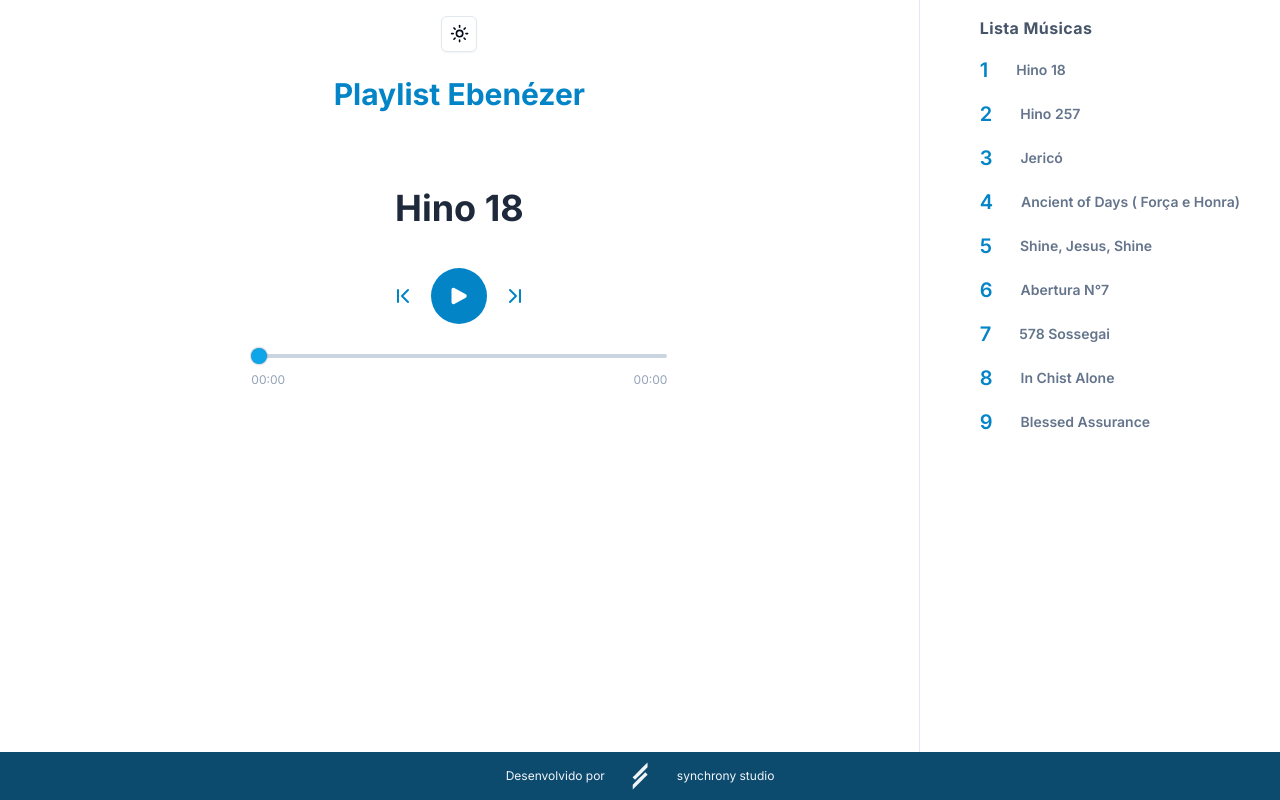
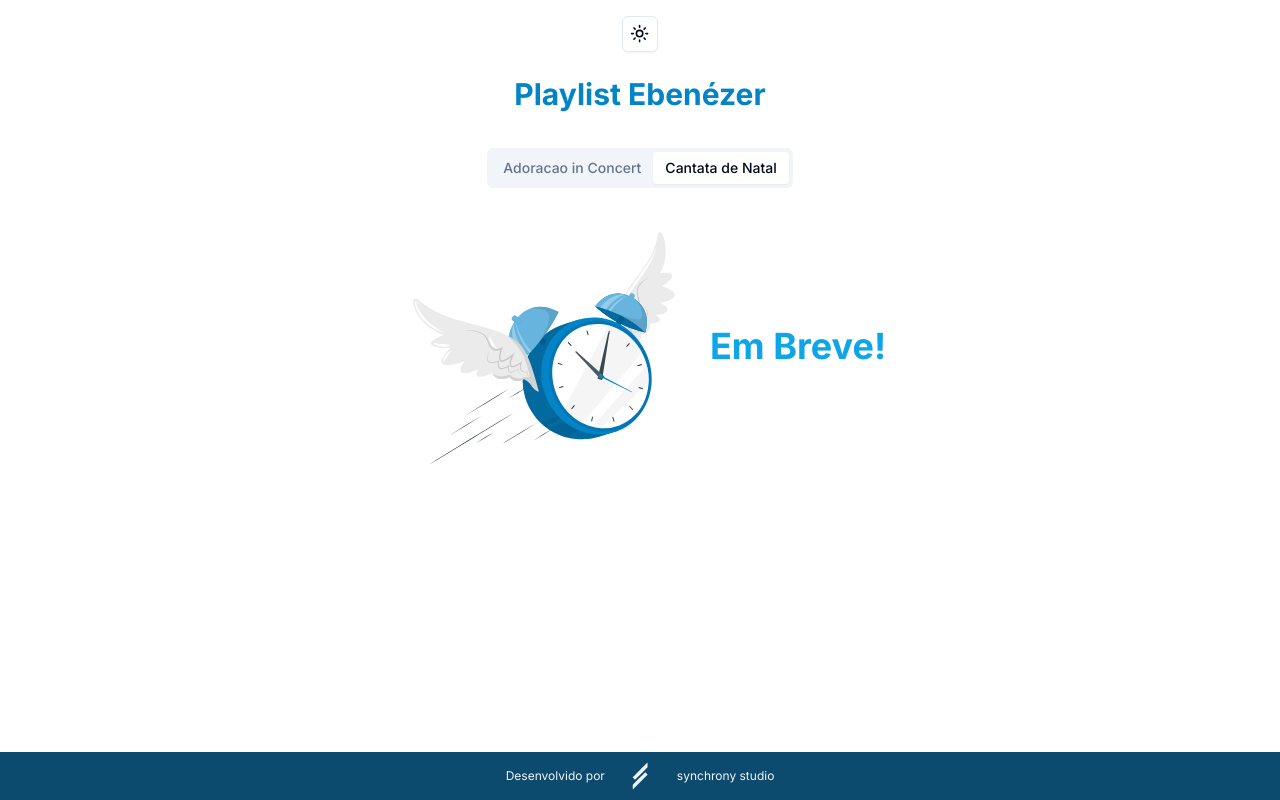
Before and after one commit to matheusbanqueiro/ebenezer, a Next.js app: page / in a window 1280 px wide. Built offline with nearby package versions, Linux system fonts and the light colour scheme.

Commit message:
Feat: adicao toggle

```diff
--- a/package.json
+++ b/package.json
@@ -13,6 +13,7 @@
     "@radix-ui/react-dropdown-menu": "^2.1.1",
     "@radix-ui/react-icons": "^1.3.0",
     "@radix-ui/react-slot": "^1.1.0",
+    "@radix-ui/react-tabs": "^1.1.0",
     "class-variance-authority": "^0.7.0",
     "clsx": "^2.1.1",
     "lucide-react": "^0.408.0",
--- a/src/app/page.tsx
+++ b/src/app/page.tsx
@@ -1,10 +1,91 @@
 "use client";
 import ListMusic from "@/components/list-music";
 import PlayerMusic from "@/components/player-music";
+import { Tabs, TabsList, TabsTrigger, TabsContent } from "@/components/ui/tabs";
 import { ModeToggle } from "@/components/ui/toggle-mode";
 import Image from "next/image";
 
 export default function Home() {
+
+  const musicsAdoracaoInConcert = [
+    {
+      music: "/assets/music/hino18.mpga",
+      name: "Hino 18",
+    },
+    {
+      music: "/assets/music/hino257.mpga",
+      name: "Hino 257",
+    },
+    {
+      music: "/assets/music/jerico.mpga",
+      name: "Jericó",
+    },
+    {
+      music: "/assets/music/forca.mpga",
+      name: "Ancient of Days ( Força e Honra)",
+    },
+    {
+      music: "/assets/music/shine.mpga",
+      name: "Shine, Jesus, Shine",
+    },
+    {
+      music: "/assets/music/abertura7.mpga",
+      name: "Abertura N°7",
+    },
+    {
+      music: "/assets/music/sossegai.mpga",
+      name: "578 Sossegai",
+    },
+    {
+      music: "/assets/music/alone.mpga",
+      name: "In Chist Alone",
+    },
+    {
+      music: "/assets/music/blessed.mpga",
+      name: "Blessed Assurance",
+    },
+  ];
+  const listMusicAdoracaoInConcert = [
+    {
+      number: 1,
+      name: "Hino 18",
+    },
+    {
+      number: 2,
+      name: "Hino 257",
+    },
+    {
+      number: 3,
+      name: "Jericó",
+    },
+    {
+      number: 4,
+      name: "Ancient of Days ( Força e Honra)",
+    },
+    {
+      number: 5,
+      name: "Shine, Jesus, Shine",
+    },
+    {
+      number: 6,
+      name: "Abertura N°7",
+    },
+    {
+      number: 7,
+      name: "578 Sossegai",
+    },
+    {
+      number: 8,
+      name: "In Chist Alone",
+    },
+    {
+      number: 9,
+      name: "Blessed Assurance",
+    },
+  ];
+  const musicsCantataNatal = [];
+  const listMusicCantataNatal = [];
+
   return (
     <div className="flex flex-col min-h-screen">
       <main className="flex flex-col flex-1">
@@ -16,10 +97,34 @@ export default function Home() {
                 Playlist Ebenézer
               </h1>
             </div>
-            <PlayerMusic />
-          </div>
-          <div className="lg:border-l">
-            <ListMusic />
+            <Tabs defaultValue="cantata-natal">
+              <div className="flex justify-center mt-5">
+                <TabsList>
+                  <TabsTrigger value="adoracao-concert">Adoracao in Concert</TabsTrigger>
+                  <TabsTrigger value="cantata-natal">Cantata de Natal</TabsTrigger>
+                </TabsList>
+              </div>
+              <TabsContent value="adoracao-concert">
+                <div className="flex md:flex-row flex-col">
+                  <PlayerMusic musics={musicsAdoracaoInConcert} />
+                  <div className="lg:border-l">
+                    <ListMusic listMusic={listMusicAdoracaoInConcert} />
+                  </div>
+                </div>
+              </TabsContent>
+              <TabsContent value="cantata-natal">
+                <div className="flex md:flex-row flex-col gap-4 items-center justify-center font-bold text-sky-500 text-2xl md:text-4xl">
+                  <Image
+                    src={"/assets/storyset/cuate/time-cuate.svg"}
+                    alt={"Timer"}
+                    width={300}
+                    height={300}
+                    className=""
+                  />
+                  <p>Em Breve!</p>
+                </div>
+              </TabsContent>
+            </Tabs>
           </div>
         </div>
       </main>
--- a/src/components/list-music.tsx
+++ b/src/components/list-music.tsx
@@ -3,54 +3,20 @@ import { ReactNode, memo, useEffect, useRef, useState } from "react";
 import Image from "next/image";
 import { PlayIcon, PauseIcon } from "@heroicons/react/24/solid";
 
-type ListMusicProps = {};
+type ListMusicProps = {
+  listMusic: {
+    number: number;
+    name: string;
+  }[];
+};
 
-const ListMusic = ({}: ListMusicProps) => {
-  const musics = [
-    {
-      number: 1,
-      name: "Hino 18",
-    },
-    {
-      number: 2,
-      name: "Hino 257",
-    },
-    {
-      number: 3,
-      name: "Jericó",
-    },
-    {
-      number: 4,
-      name: "Ancient of Days ( Força e Honra)",
-    },
-    {
-      number: 5,
-      name: "Shine, Jesus, Shine",
-    },
-    {
-      number: 6,
-      name: "Abertura N°7",
-    },
-    {
-      number: 7,
-      name: "578 Sossegai",
-    },
-    {
-      number: 8,
-      name: "In Chist Alone",
-    },
-    {
-      number: 9,
-      name: "Blessed Assurance",
-    },
-  ];
-
+const ListMusic = ({ listMusic }: ListMusicProps) => {
   return (
     <div className="flex flex-col gap-4 lg:ml-5 px-0 md:px-10 ml-5 mb-5">
       <h1 className="mt-4 font-bold dark:text-slate-100 text-slate-600 tracking-wide">
         Lista Músicas
       </h1>
-      {musics.map((music) => (
+      {listMusic.map((music) => (
         <div
           key={music.number}
           className="flex gap-7 items-center justify-start"
--- a/src/components/player-music.tsx
+++ b/src/components/player-music.tsx
@@ -2,54 +2,24 @@
 import { memo, useEffect, useRef, useState } from "react";
 import { ChevronLast } from "lucide-react";
 import { PauseIcon, PlayIcon } from "@heroicons/react/24/solid";
+import { LoopIcon, SpeakerLoudIcon, SpeakerOffIcon } from "@radix-ui/react-icons";
 
-type PlayerMusicProps = {};
+type PlayerMusicProps = {
+  musics: {
+    music: string;
+    name: string;
+  }[];
+};
 
-const PlayerMusic = ({}: PlayerMusicProps) => {
+
+const PlayerMusic = ({ musics }: PlayerMusicProps) => {
   const audioRef = useRef<HTMLAudioElement>(null);
   const [currentTime, setCurrentTime] = useState(0);
   const [duration, setDuration] = useState(0);
   const [isPlaying, setIsPlaying] = useState(false);
   const [currentMusicIndex, setCurrentMusicIndex] = useState(0);
-
-  const musics = [
-    {
-      music: "/assets/music/hino18.mpga",
-      name: "Hino 18",
-    },
-    {
-      music: "/assets/music/hino257.mpga",
-      name: "Hino 257",
-    },
-    {
-      music: "/assets/music/jerico.mpga",
-      name: "Jericó",
-    },
-    {
-      music: "/assets/music/forca.mpga",
-      name: "Ancient of Days ( Força e Honra)",
-    },
-    {
-      music: "/assets/music/shine.mpga",
-      name: "Shine, Jesus, Shine",
-    },
-    {
-      music: "/assets/music/abertura7.mpga",
-      name: "Abertura N°7",
-    },
-    {
-      music: "/assets/music/sossegai.mpga",
-      name: "578 Sossegai",
-    },
-    {
-      music: "/assets/music/alone.mpga",
-      name: "In Chist Alone",
-    },
-    {
-      music: "/assets/music/blessed.mpga",
-      name: "Blessed Assurance",
-    },
-  ];
+  const [isRepeating, setIsRepeating] = useState(false);
+  const [isMuted, setIsMuted] = useState(false);
 
   useEffect(() => {
     const audioElement = audioRef.current;
@@ -69,8 +39,20 @@ const PlayerMusic = ({}: PlayerMusicProps) => {
       setIsPlaying(false);
     };
 
+    const repeatMusic = () => {
+      if (audioRef.current) {
+        audioRef.current.currentTime = 0;
+        audioRef.current.play();
+      }
+    };
+
+    // Adiciona a repetição à lógica de `handleEnded`
     const handleEnded = () => {
+      if (isRepeating) {
+        repeatMusic();
+      } else {
         nextMusic();
+      }
     };
 
     if (audioElement) {
@@ -170,11 +152,14 @@ const PlayerMusic = ({}: PlayerMusicProps) => {
     setIsPlaying(true); // Adicionado para garantir que a música comece a tocar
     playNextMusic(); // Certifica-se de tocar a música anterior
   };
+  const toggleMute = () => {
+    setIsMuted(prev => !prev);
+  };
 
   return (
     <div className="w-full">
       <div className="max-w-md mx-auto mt-8 p-4">
-        <audio key={currentMusicIndex} ref={audioRef} className="w-full">
+        <audio key={currentMusicIndex} ref={audioRef} className="w-full" muted={isMuted}>
           <source src={musics[currentMusicIndex].music} type="audio/mpeg" />
           Seu navegador não suporta o elemento de áudio.
         </audio>
@@ -184,7 +169,19 @@ const PlayerMusic = ({}: PlayerMusicProps) => {
               {musics[currentMusicIndex].name}
             </p>
           </div>
-          <div className="mt-5 flex gap-4 items-center">
+          <div className="mt-5 flex gap-4 items-center w-full justify-around">
+            <button
+              onClick={toggleMute}
+              className={`${!isMuted ? 'text-white' : 'text-sky-500'} `}
+            >
+              {isMuted ? (
+                <SpeakerOffIcon className="w-5 h-5" />
+              ) : (
+                <SpeakerLoudIcon className="w-5 h-5" />
+              )}
+            </button>
+
+            <div className="flex gap-4">
               <button onClick={prevMusic}>
                 <ChevronLast className="w-6 h-6 text-sky-600 rotate-180" />
               </button>
@@ -202,6 +199,13 @@ const PlayerMusic = ({}: PlayerMusicProps) => {
                 <ChevronLast className="w-6 h-6 text-sky-600" />
               </button>
             </div>
+            <button
+              onClick={() => setIsRepeating(!isRepeating)}
+              className={`${isRepeating ? "text-sky-500" : "text-white"}`}
+            >
+              <LoopIcon className="w-5 h-5" />
+            </button>
+          </div>
           <div className="relative w-full mt-4">
             <input
               type="range"
@@ -211,8 +215,7 @@ const PlayerMusic = ({}: PlayerMusicProps) => {
               onChange={handleSeek}
               className="w-full h-1 dark:bg-slate-700 bg-slate-300 rounded-full appearance-none cursor-pointer"
               style={{
-                background: `linear-gradient(to right, #0ea5e9 ${
-                  (currentTime / duration) * 100
+                background: `linear-gradient(to right, #0ea5e9 ${(currentTime / duration) * 100
                   }%, #ccc ${(currentTime / duration) * 100}%)`,
               }}
             />
--- /dev/null
+++ b/src/components/ui/tabs.tsx
@@ -0,0 +1,55 @@
+"use client"
+
+import * as React from "react"
+import * as TabsPrimitive from "@radix-ui/react-tabs"
+
+import { cn } from "@/lib/utils"
+
+const Tabs = TabsPrimitive.Root
+
+const TabsList = React.forwardRef<
+  React.ElementRef<typeof TabsPrimitive.List>,
+  React.ComponentPropsWithoutRef<typeof TabsPrimitive.List>
+>(({ className, ...props }, ref) => (
+  <TabsPrimitive.List
+    ref={ref}
+    className={cn(
+      "inline-flex h-10 items-center justify-center rounded-md bg-muted p-1 text-muted-foreground",
+      className
+    )}
+    {...props}
+  />
+))
+TabsList.displayName = TabsPrimitive.List.displayName
+
+const TabsTrigger = React.forwardRef<
+  React.ElementRef<typeof TabsPrimitive.Trigger>,
+  React.ComponentPropsWithoutRef<typeof TabsPrimitive.Trigger>
+>(({ className, ...props }, ref) => (
+  <TabsPrimitive.Trigger
+    ref={ref}
+    className={cn(
+      "inline-flex items-center justify-center whitespace-nowrap rounded-sm px-3 py-1.5 text-sm font-medium ring-offset-background transition-all focus-visible:outline-none focus-visible:ring-2 focus-visible:ring-ring focus-visible:ring-offset-2 disabled:pointer-events-none disabled:opacity-50 data-[state=active]:bg-background data-[state=active]:text-foreground data-[state=active]:shadow-sm",
+      className
+    )}
+    {...props}
+  />
+))
+TabsTrigger.displayName = TabsPrimitive.Trigger.displayName
+
+const TabsContent = React.forwardRef<
+  React.ElementRef<typeof TabsPrimitive.Content>,
+  React.ComponentPropsWithoutRef<typeof TabsPrimitive.Content>
+>(({ className, ...props }, ref) => (
+  <TabsPrimitive.Content
+    ref={ref}
+    className={cn(
+      "mt-2 ring-offset-background focus-visible:outline-none focus-visible:ring-2 focus-visible:ring-ring focus-visible:ring-offset-2",
+      className
+    )}
+    {...props}
+  />
+))
+TabsContent.displayName = TabsPrimitive.Content.displayName
+
+export { Tabs, TabsList, TabsTrigger, TabsContent }
```
Also changed, not shown: public/assets/storyset/cuate/time-cuate.svg (added), 1 other file (tests, documents, lock files or other folders). Lines whose indentation alone changed are shown as unchanged.
